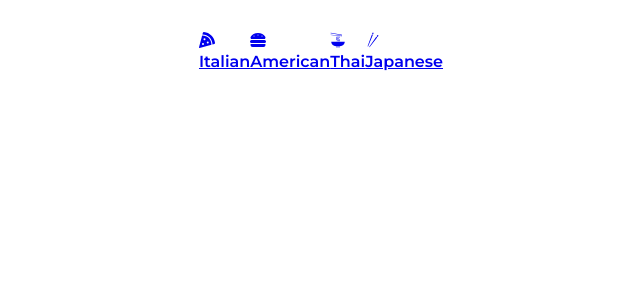
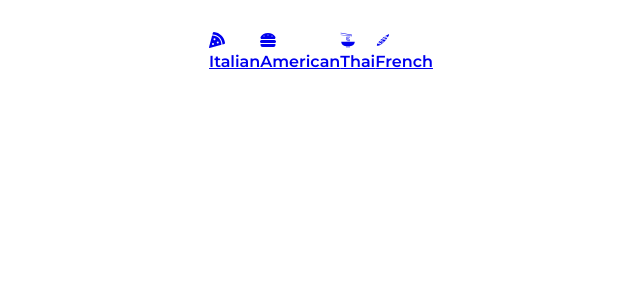
Before and after one commit to reececrowther/recipe-app, a React (Create React App) app: page /recipe/1 in a window 1280 px wide. Shown: the top 300 px of the page, without its empty margins (319-959 px from the left). Built offline with nearby package versions, Linux system fonts and the light colour scheme.

Commit message:
Updating Category

```diff
--- a/src/components/Category.jsx
+++ b/src/components/Category.jsx
@@ -1,5 +1,5 @@
 import { FaPizzaSlice, FaHamburger } from "react-icons/fa"
-import { GiNoodles, GiChopsticks } from "react-icons/gi"
+import { GiNoodles, GiBread } from "react-icons/gi"
 import styled from "styled-components";
 import { NavLink } from 'react-router-dom'
 
@@ -18,9 +18,9 @@
                 <GiNoodles />
                 <h4>Thai</h4>
             </NavLink >
-            <NavLink to={'cuisine/japanese'}>
-                <GiChopsticks />
-                <h4>Japanese</h4>
+            <NavLink to={'cuisine/french'}>
+                <GiBread />
+                <h4>French</h4>
             </NavLink>
         </List>
     )
```
